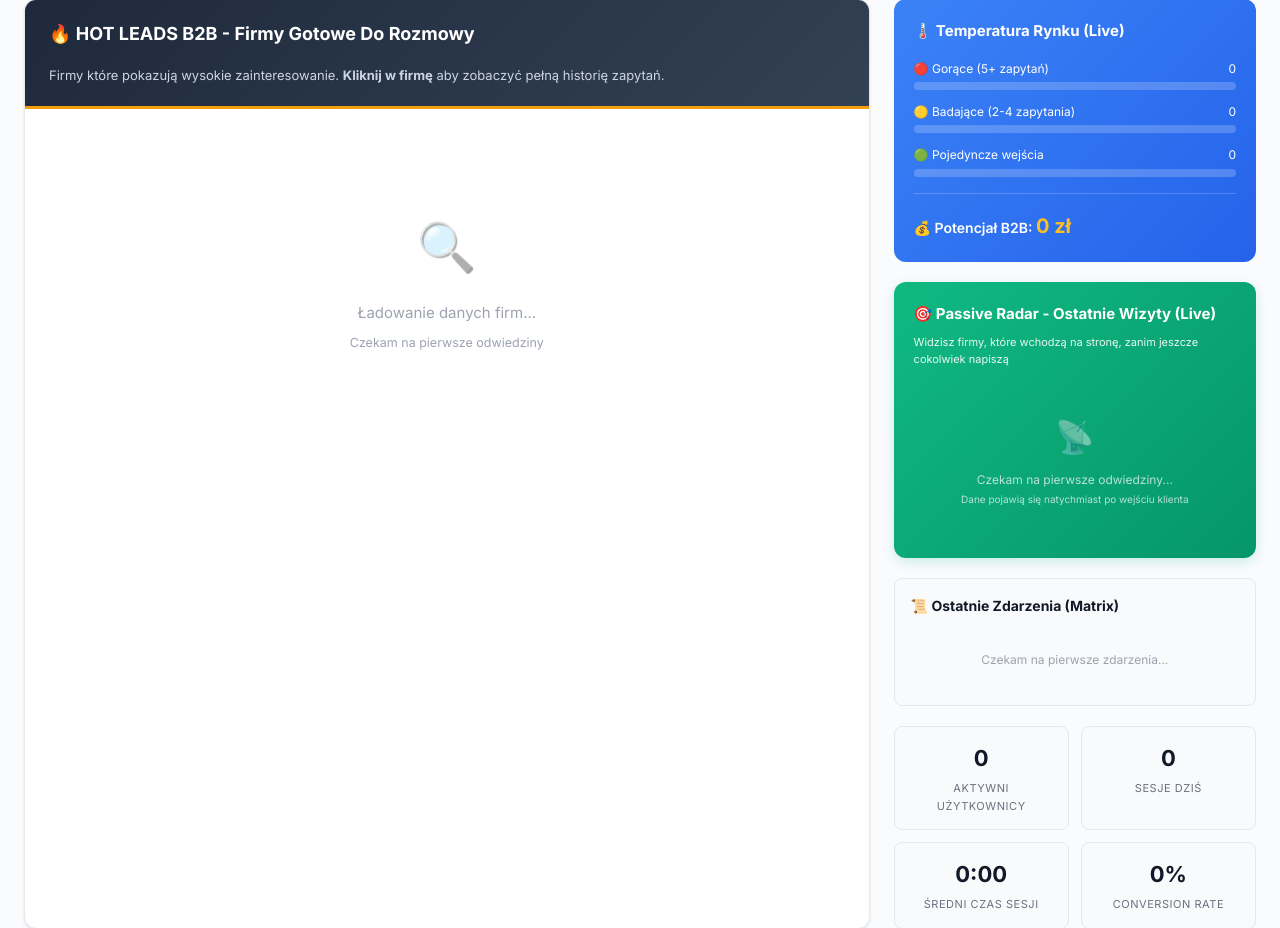
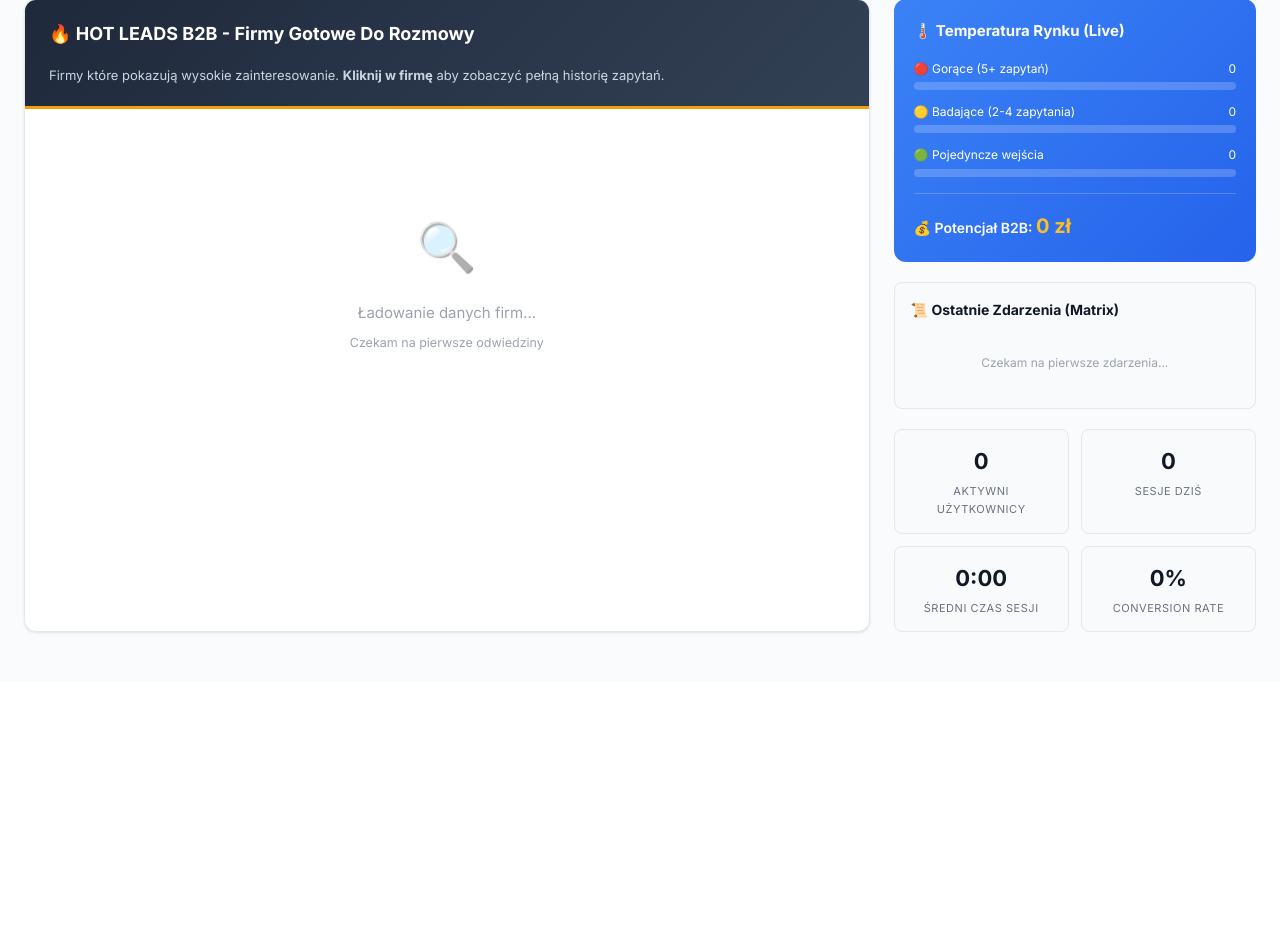
Before and after one commit to lukiikebukuro/forteca_finalna, a Flask app: page /admin-dashboard in a window 1280 px wide. Shown: the part 118-1046 px from the top of the page. After the commit the page ends 752 px from the top, so only its background shows below. Run offline with Flask 3, Linux system fonts and the light colour scheme; a user stored in the database is signed in; data that the repository does not hold is empty; some libraries are stand-ins or nearby versions.

Commit message:
backup ratowaaaaaaaaanko

```diff
--- a/templates/admin-dashboard.html
+++ b/templates/admin-dashboard.html
@@ -1117,8 +1117,7 @@
                     </div>
                 </div>
 
-                <!-- 🎯 PASSIVE RADAR PANEL -->
-                <div class="passive-radar-panel">
+                <div class="passive-radar-panel" style="display: none;">
     <div class="passive-radar-title">
         🎯 Passive Radar - Ostatnie Wizyty (Live)
     </div>
```
Lines whose indentation alone changed are shown as unchanged.
